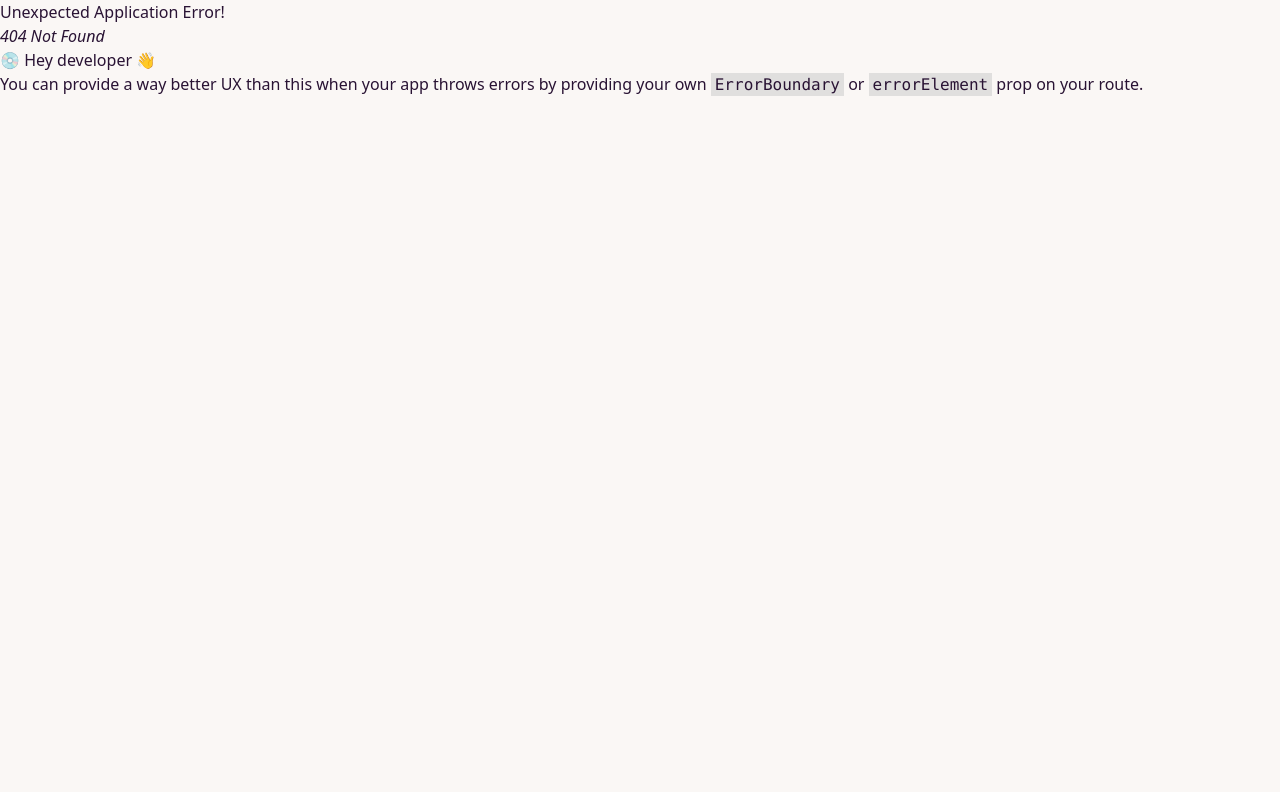
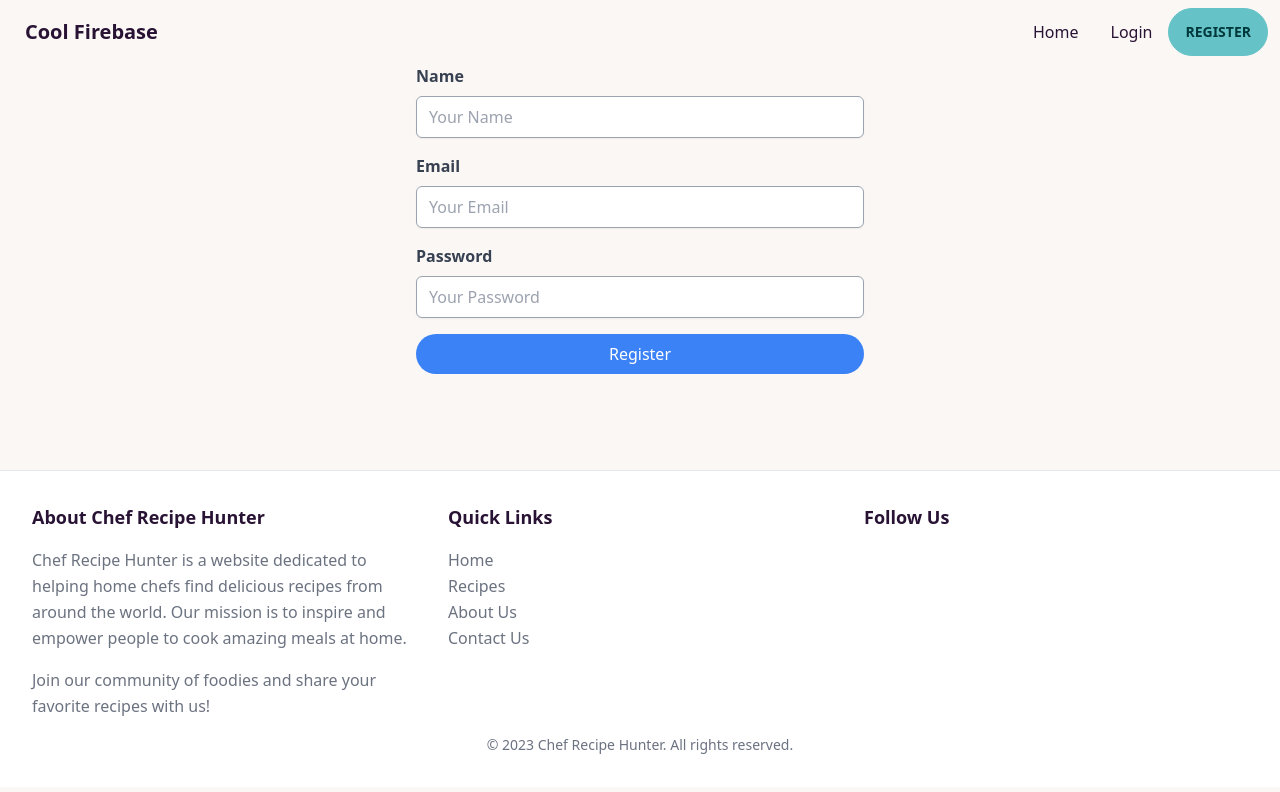
Before and after one commit to shuvakarmakar/chef-recipe-hunter-client-side, a React (Vite) app: page /register in a window 1280 px wide. Before the commit this address had no page. Shown: the top 792 px of the page. Built offline with nearby package versions, Linux system fonts and the light colour scheme.

Commit message:
Register Component Added

```diff
--- a/src/pages/Login/Login.jsx
+++ b/src/pages/Login/Login.jsx
@@ -3,7 +3,7 @@ import React from 'react';
 
 const Login = () => {
     return (
-        <div>
+        <form>
             <div className="hero bg-base-200">
                 <div className="hero-content flex-col">
                     <div className="text-center lg:text-left">
@@ -15,13 +15,13 @@ const Login = () => {
                                 <label className="label">
                                     <span className="label-text">Email</span>
                                 </label>
-                                <input type="text" placeholder="email" className="input input-bordered" />
+                                <input type="text" name='email' placeholder="email" className="input input-bordered" />
                             </div>
                             <div className="form-control">
                                 <label className="label">
                                     <span className="label-text">Password</span>
                                 </label>
-                                <input type="text" placeholder="password" className="input input-bordered" />
+                                <input type="text" name='password' placeholder="password" className="input input-bordered" />
                                 <label className="label">
                                     <a href="#" className="label-text-alt link link-hover">Forgot password?</a>
                                 </label>
@@ -33,7 +33,7 @@ const Login = () => {
                     </div>
                 </div>
             </div>
-        </div>
+        </form>
     );
 };
 
--- /dev/null
+++ b/src/pages/Register/Register.jsx
@@ -0,0 +1,55 @@
+// eslint-disable-next-line no-unused-vars
+import React from 'react';
+
+const Register = () => {
+    return (
+        <form className="max-w-md mx-auto">
+            <div className="mb-4">
+                <label htmlFor="name" className="block mb-2 font-bold text-gray-700">
+                    Name
+                </label>
+                <input
+                    type="text"
+                    name="name"
+                    placeholder='Your Name'
+                    required
+                    className="w-full px-3 py-2 placeholder-gray-400 border border-gray-400 rounded-md shadow-sm appearance-none focus:outline-none focus:ring-2 focus:ring-blue-400 focus:border-transparent"
+                />
+            </div>
+            <div className="mb-4">
+                <label className="block mb-2 font-bold text-gray-700">
+                    Email
+                </label>
+                <input
+                    type="email" name="email" placeholder='Your Email'
+                    required
+                    className="w-full px-3 py-2 placeholder-gray-400 border border-gray-400 rounded-md shadow-sm appearance-none focus:outline-none focus:ring-2 focus:ring-blue-400 focus:border-transparent"
+                />
+            </div>
+            <div className="mb-4">
+                <label htmlFor="password" className="block mb-2 font-bold text-gray-700">
+                    Password
+                </label>
+                <input
+                    type="password"
+                    name="password"
+                    placeholder='Your Password'
+                    required
+                    className="w-full px-3 py-2 placeholder-gray-400 border border-gray-400 rounded-md shadow-sm appearance-none focus:outline-none focus:ring-2 focus:ring-blue-400 focus:border-transparent"
+                />
+            </div>
+            <div className="text-center">
+                <button
+                    type="submit"
+                    className="inline-block w-full px-4 py-2 text-white bg-blue-500 rounded-full hover:bg-blue-600 focus:bg-blue-700 focus:outline-none focus:ring-2 focus:ring-blue-400 focus:ring-opacity-50"
+                >
+                    Register
+                </button>
+            </div>
+            {/* <p className='text-danger'>{error}</p>
+            <p className='text-success'>{success}</p> */}
+        </form>
+    );
+};
+
+export default Register;
--- a/src/routes/Routes.jsx
+++ b/src/routes/Routes.jsx
@@ -2,6 +2,7 @@ import { createBrowserRouter } from "react-router-dom";
 import Main from "../layouts/Main";
 import Home from "../pages/Home/Home";
 import Login from "../pages/Login/Login";
+import Register from "../pages/Register/Register";
 
 const router = createBrowserRouter([
     {
@@ -15,6 +16,10 @@ const router = createBrowserRouter([
         {
             path: '/login',
             element: <Login></Login>
+        },
+        {
+            path: '/register',
+            element: <Register></Register>
         }
       ]
     },
--- a/src/shared/Footer/Footer.jsx
+++ b/src/shared/Footer/Footer.jsx
@@ -3,7 +3,7 @@ import React from 'react';
 
 const Footer = () => {
     return (
-        <footer className="bg-white border-t border-gray-200">
+        <footer className="bg-white border-t border-gray-200 mt-24">
             <div className="max-w-7xl mx-auto px-4 sm:px-6 lg:px-8 py-8">
                 <div className="grid grid-cols-1 md:grid-cols-2 lg:grid-cols-3 gap-8">
                     <div>
```
